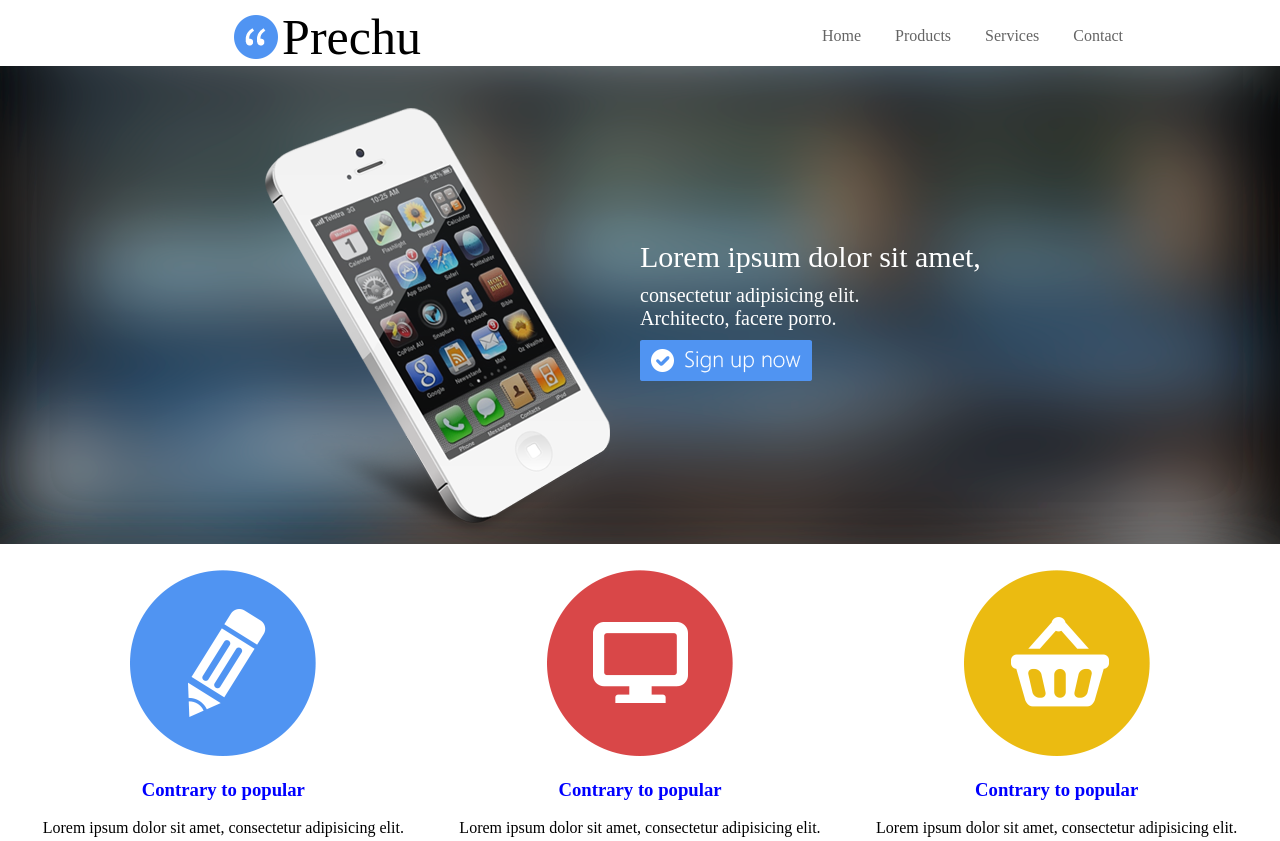
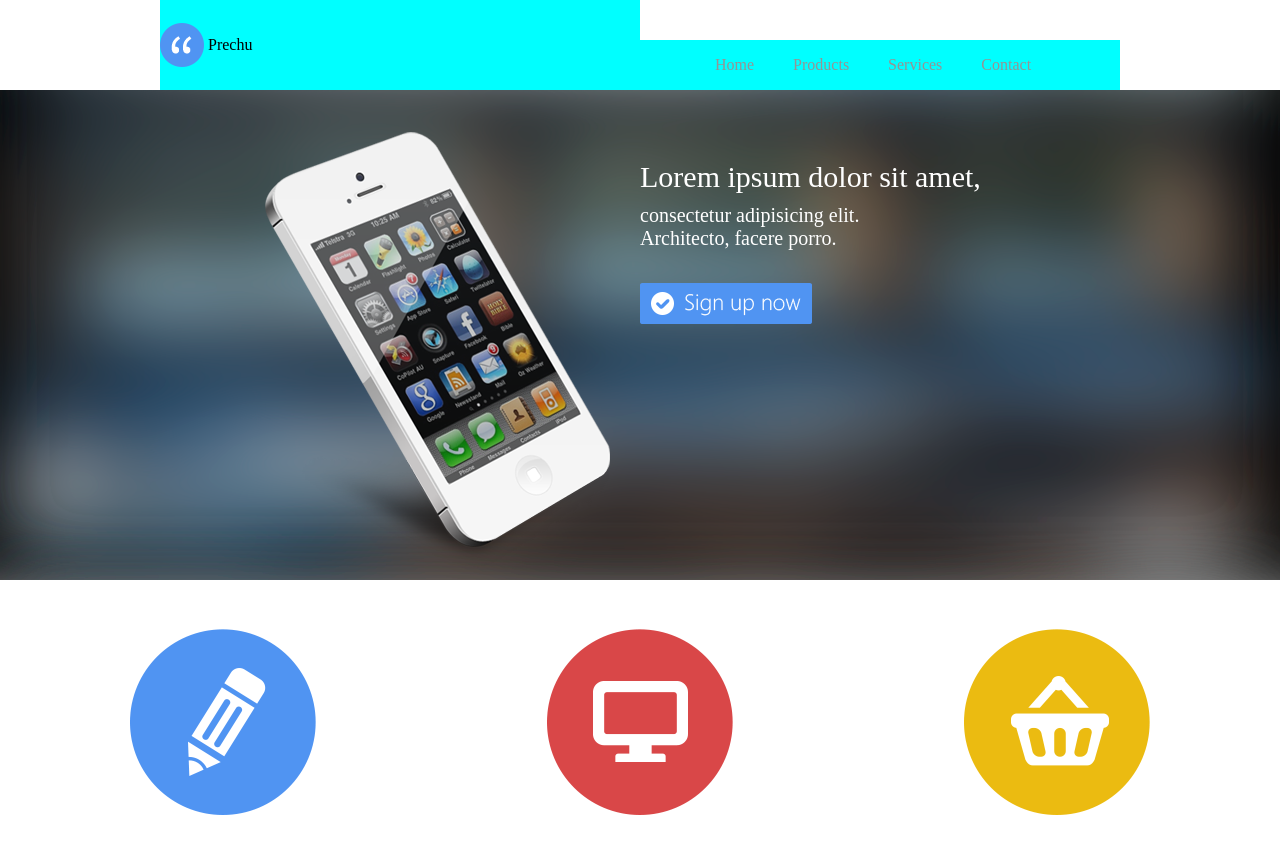
Before and after one commit to VelDeny/HomeWork3, a plain HTML site: page index.html in a window 1280 px wide. Shown: the top 841 px of the page. Drawn offline with Linux system fonts and the light colour scheme.

Commit message:
ебучий хеддер

```diff
--- a/css/style.css
+++ b/css/style.css
@@ -2,32 +2,41 @@
   box-sizing: border-box;
 }
 body {
-  margin-left: 0;
-  margin-right: 0;
+  margin: 0;
 }
-div.head {
-  width: 1250px;
+.header {
+  width: 960px;
   margin: 0 auto;
-  padding: 0;
   font-size: 0;
 }
-.headleft,
-.headright {
-  text-align: center;
+header .logo,
+.navigation {
   width: 50%;
   display: inline-block;
   font-size: 16px;
+  background-color: aqua;
+  vertical-align: bottom;
 }
-nav.list ul li {
-  display: inline-block;
+div img,
+span {
+  padding: 23px 0 23px 0;
+  vertical-align: middle;
+}
+
+nav li {
+  list-style-type: none;
+  display: inline;
+  margin-left: 35px;
 }
 nav a {
+  color: #949494;
   text-decoration: none;
-  padding: 15px;
-  color: #646464;
+  display: inline-block;
+  padding-bottom: 23px 0 23px 0;
 }
 nav a:hover {
-  text-decoration: underline;
+  border-bottom: 4px solid;
+  border-bottom-color: #4e92f5;
 }
 .headleft span {
   font-size: 50px;
@@ -36,11 +45,10 @@ nav a:hover {
 .headleft img {
   vertical-align: middle;
 }
-div.banner {
+.banner {
   background: url(../img/banner.png) no-repeat;
-  background-size: 100%;
-  padding: 0;
-  margin: 0;
+  background-size: 100% 100%;
+  height: 490px;
   font-size: 0;
 }
 div.phone,
@@ -58,7 +66,7 @@ div.phone img {
 }
 div.text {
   position: absolute;
-  top: 30%;
+  top: 20%;
 }
 .bigtext,
 .smalltext {
--- a/index.html
+++ b/index.html
@@ -8,13 +8,12 @@
     <link rel="stylesheet" href="css/style.css" />
   </head>
   <body>
-    <header>
-      <div class="head">
-        <div class="headleft">
-          <img src="img/shape.png" alt="" /> <span>Prechu</span>
+    <header class="header">
+      <div class="logo">
+        <img src="img/shape.png" alt="" />
+        <span>Prechu</span>
       </div>
-        <div class="headright">
-          <nav class="list">
+      <nav class="navigation">
         <ul>
           <li><a href="">Home</a></li>
           <li><a href="">Products</a></li>
@@ -22,13 +21,9 @@
           <li><a href="">Contact</a></li>
         </ul>
       </nav>
-        </div>
-      </div>
     </header>
     <main>
-      <article>
       <section class="banner">
-          <div class="banner">
         <div class="phone">
           <img src="img/phone.png" alt="" />
         </div>
@@ -41,7 +36,6 @@
             >
           </p>
           <a href=""><img src="img/sign_button.png" alt="" /></a>
-            </div>
         </div>
       </section>
       <section class="icon">
@@ -73,18 +67,17 @@
             <h3>Some Bullet text here</h3>
             <p>
               Lorem, ipsum dolor sit amet consectetur adipisicing elit.
-                Temporibus, nemo vero. Qui quas architecto fugit modi eius
-                tempore nemo ut reprehenderit, recusandae, doloremque, rerum
-                veritatis et beatae ullam. Et, iure! Lorem ipsum dolor sit amet
-                consectetur adipisicing elit. Lorem ipsum dolor sit amet
-                consectetur adipisicing elit. Accusamus, repellat libero
-                aspernatur magni incidunt consequuntur harum dolores adipisci
-                minima necessitatibus.
+              Temporibus, nemo vero. Qui quas architecto fugit modi eius tempore
+              nemo ut reprehenderit, recusandae, doloremque, rerum veritatis et
+              beatae ullam. Et, iure! Lorem ipsum dolor sit amet consectetur
+              adipisicing elit. Lorem ipsum dolor sit amet consectetur
+              adipisicing elit. Accusamus, repellat libero aspernatur magni
+              incidunt consequuntur harum dolores adipisci minima
+              necessitatibus.
             </p>
           </div>
         </div>
       </section>
-      </article>
     </main>
     <footer>
       <div class="footer">
```
Lines whose indentation alone changed are shown as unchanged.
